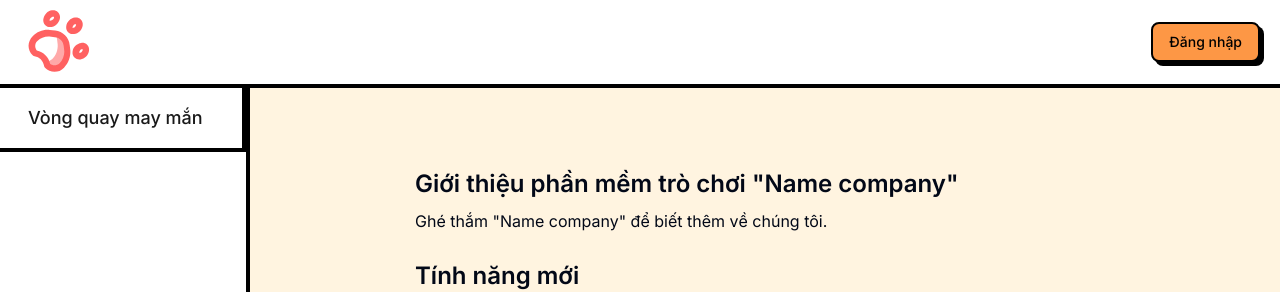
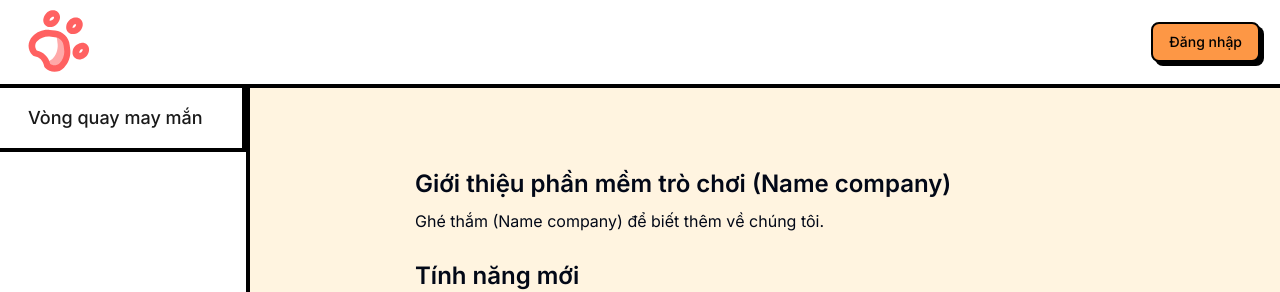
Before and after one commit to thangdevalone/tool-neobrutalism-ui, a Next.js app: page / in a window 1280 px wide. Shown: the top 292 px of the page. Built offline with nearby package versions, Linux system fonts and the light colour scheme.

Commit message:
:bug: fix ci

```diff
--- a/src/app/page.tsx
+++ b/src/app/page.tsx
@@ -9,13 +9,13 @@ export default function Home() {
       <div
         className="mx-auto w-[700px] py-20 leading-relaxed prose-h2:mb-8 prose-headings:font-heading prose-h2:text-2xl prose-h3:mb-6 prose-h3:text-xl prose-p:leading-7 prose-p:font-base prose-a:underline prose-a:font-heading prose-code:mx-1 prose-code:rounded-base prose-code:font-bold prose-code:border prose-code:border-black prose-code:bg-main prose-code:px-2 m1000:w-[500px] m750:w-[350px] m400:w-full m400:py-16 prose-h2:m400:text-xl prose-h3:m400:text-lg">
         <h2 className="text-2xl font-semibold mb-2">
-          Giới thiệu phần mềm trò chơi "Name company"
+          Giới thiệu phần mềm trò chơi (Name company)
         </h2>
 
         <p>
           Ghé thắm{" "}
           <Link href="#" target="_blank">
-            "Name company"
+            (Name company)
           </Link>{" "}
           để biết thêm về chúng tôi.
         </p>
```
Also changed, not shown: 1 other file (tests, documents, lock files or other folders).
